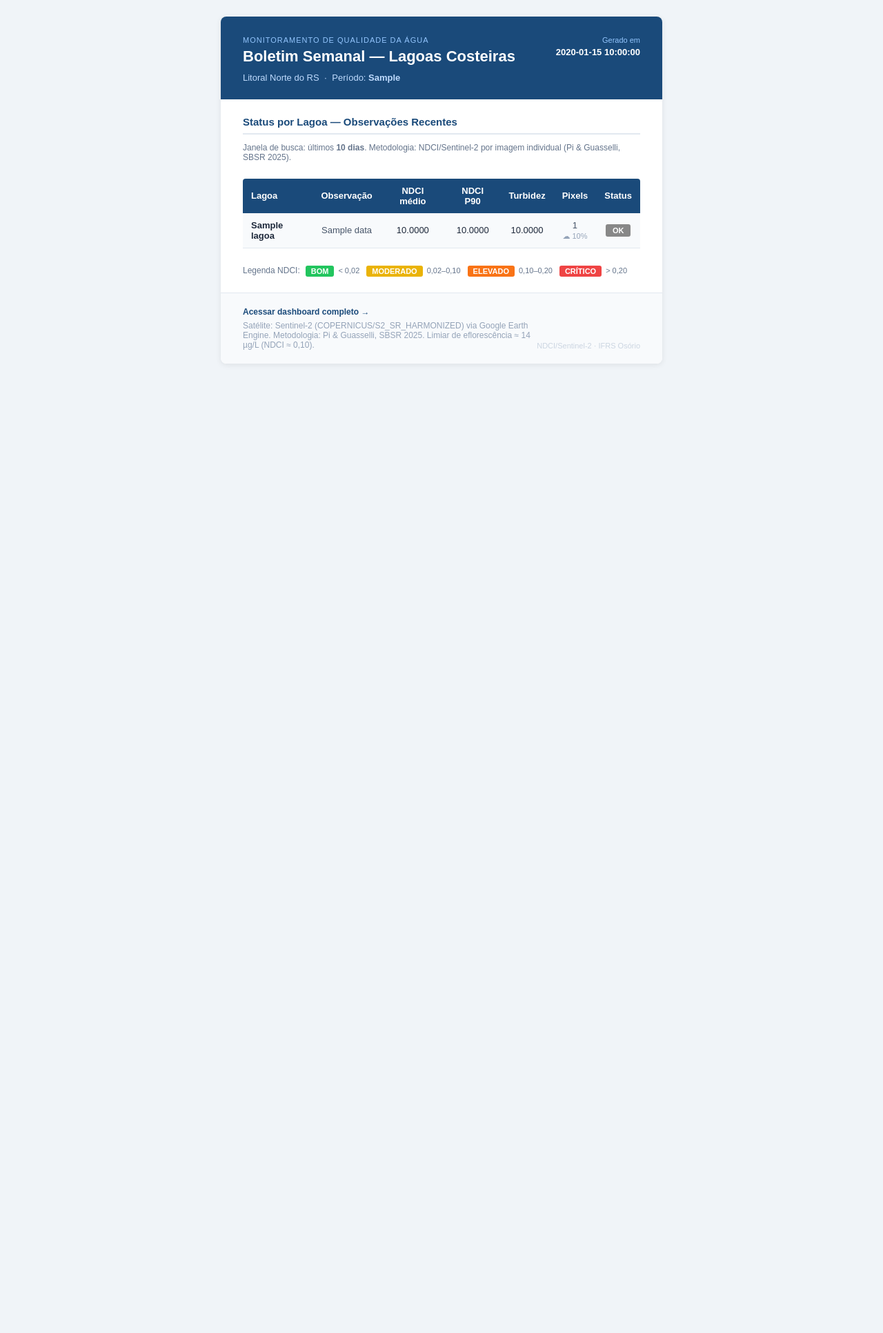
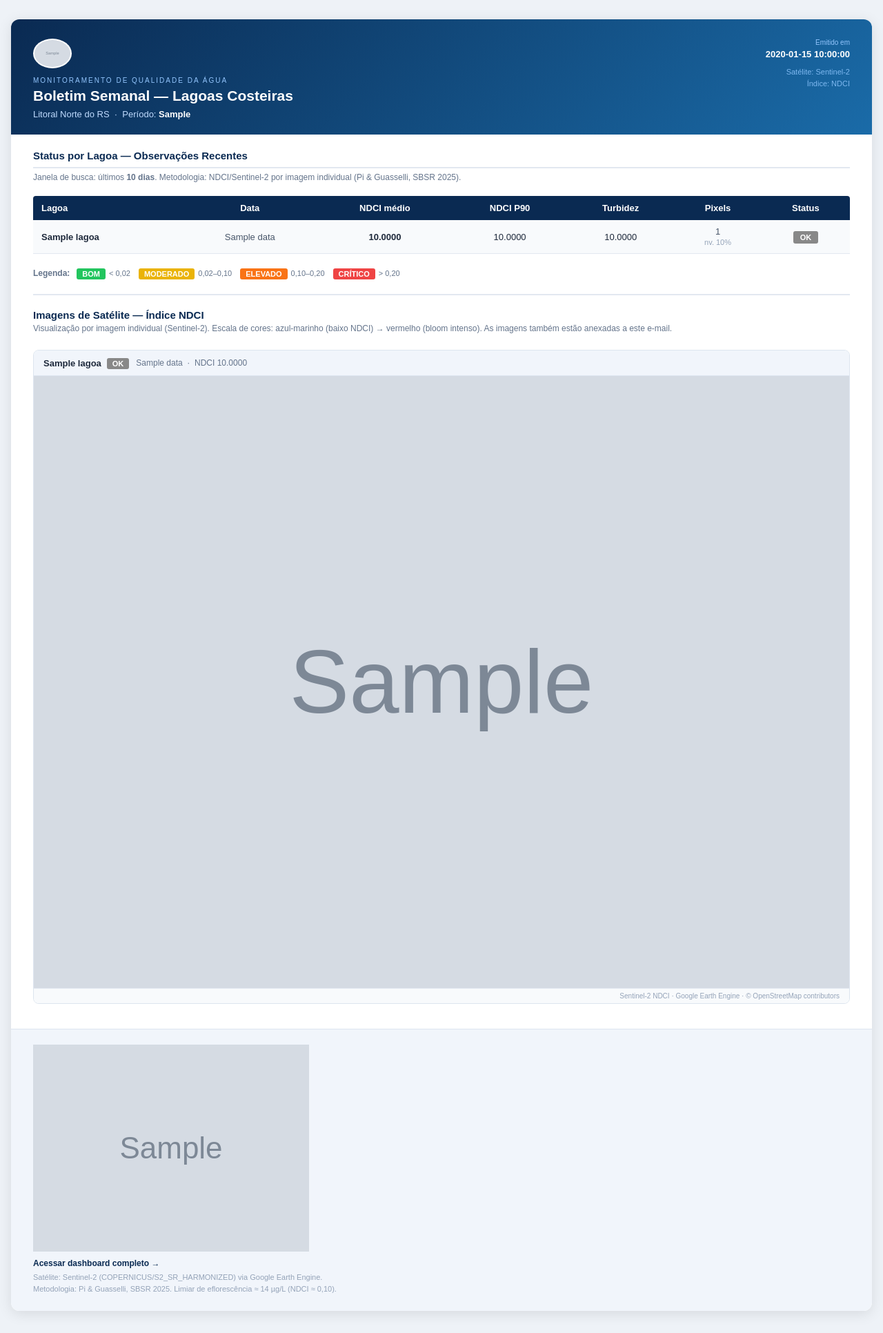
Before and after one commit to drklucas/lagoas, a Python web app: template artefacts/ndci_sentinel2/notifications/templates/weekly_report.html.j2 in a window 1280 px wide. Shown: the whole page at 69% size. Before the commit the page ends 507 px from the top, so only its background shows below. Run offline with Jinja, Linux system fonts and the light colour scheme; the template is opened without the code that fills it: most values are stand-ins (such as "Sample title", 1, 10 or a date in 2020); grey boxes marked "Sample" are stand-in pictures.

Commit message:
:sparkles: feat: ultimos ajustes do relatoiro

```diff
--- a/artefacts/ndci_sentinel2/notifications/templates/weekly_report.html.j2
+++ b/artefacts/ndci_sentinel2/notifications/templates/weekly_report.html.j2
@@ -4,37 +4,63 @@
 <meta charset="UTF-8" />
 <meta name="viewport" content="width=device-width, initial-scale=1.0" />
 <title>{{ subject }}</title>
+<style>
+  /* WeasyPrint: restringe imagens ao container e define tamanho de página */
+  @page { size: A4 portrait; margin: 1.2cm 1.5cm; }
+  img   { max-width: 100% !important; height: auto !important; }
+  table { max-width: 100% !important; }
+</style>
 </head>
-<body style="margin:0;padding:0;background-color:#f0f4f8;font-family:Arial,Helvetica,sans-serif;font-size:14px;color:#1a202c;">
+<body style="margin:0;padding:0;background-color:#eef2f7;
+             font-family:Arial,Helvetica,sans-serif;font-size:14px;color:#1a202c;">
 
-<table width="100%" cellpadding="0" cellspacing="0" border="0" style="background-color:#f0f4f8;">
+<table width="100%" cellpadding="0" cellspacing="0" border="0"
+       style="background-color:#eef2f7;">
   <tr>
-    <td align="center" style="padding:24px 16px;">
+    <td align="center" style="padding:28px 16px 32px;">
 
-      <!-- Container principal -->
-      <table width="640" cellpadding="0" cellspacing="0" border="0"
-             style="max-width:640px;width:100%;background-color:#ffffff;border-radius:8px;
-                    box-shadow:0 2px 8px rgba(0,0,0,0.08);overflow:hidden;">
+      <!-- ── Wrapper 600 px ───────────────────────────────────────────────── -->
+      <table width="600" cellpadding="0" cellspacing="0" border="0"
+             style="max-width:600px;width:100%;background-color:#ffffff;
+                    border-radius:12px;
+                    box-shadow:0 4px 20px rgba(0,0,0,0.10);overflow:hidden;">
 
-        <!-- Cabeçalho -->
+        <!-- ── Cabeçalho ──────────────────────────────────────────────────── -->
         <tr>
-          <td style="background-color:#1a4a7a;padding:28px 32px 24px;">
+          <td style="background:linear-gradient(135deg,#0a2a52 0%,#1a6ba8 100%);
+                     padding:28px 32px 22px;">
             <table width="100%" cellpadding="0" cellspacing="0" border="0">
               <tr>
-                <td>
-                  <p style="margin:0 0 4px 0;font-size:11px;color:#93c5fd;text-transform:uppercase;
-                             letter-spacing:1px;">Monitoramento de Qualidade da Água</p>
-                  <h1 style="margin:0;font-size:22px;color:#ffffff;font-weight:700;line-height:1.3;">
+                <td valign="top">
+                  {% if logo_project_b64 %}
+                  <img src="{{ logo_project_b64 }}"
+                       alt="Sistema de Monitoramento"
+                       style="display:block;width:52px;height:52px;
+                              margin-bottom:12px;border-radius:50%;
+                              background:#fff;padding:2px;" />
+                  {% endif %}
+                  <p style="margin:0 0 3px;font-size:10px;color:#93c5fd;
+                             text-transform:uppercase;letter-spacing:2px;">
+                    Monitoramento de Qualidade da Água
+                  </p>
+                  <h1 style="margin:0;font-size:21px;color:#ffffff;
+                             font-weight:700;line-height:1.3;">
                     Boletim Semanal — Lagoas Costeiras
                   </h1>
-                  <p style="margin:8px 0 0 0;font-size:13px;color:#bfdbfe;">
-                    Litoral Norte do RS &nbsp;·&nbsp; Período: <strong>{{ report_period }}</strong>
+                  <p style="margin:6px 0 0;font-size:13px;color:#bfdbfe;">
+                    Litoral Norte do RS &nbsp;·&nbsp;
+                    Período: <strong style="color:#fff;">{{ report_period }}</strong>
                   </p>
                 </td>
-                <td align="right" valign="top" style="white-space:nowrap;">
-                  <p style="margin:0;font-size:11px;color:#93c5fd;">Gerado em</p>
-                  <p style="margin:4px 0 0 0;font-size:13px;color:#ffffff;font-weight:600;">
-                    {{ generated_at }}
+                <td align="right" valign="top"
+                    style="white-space:nowrap;padding-left:16px;">
+                  <p style="margin:0;font-size:10px;color:#93c5fd;">Emitido em</p>
+                  <p style="margin:4px 0 0;font-size:13px;color:#ffffff;
+                             font-weight:600;">{{ generated_at }}</p>
+                  <p style="margin:10px 0 0;font-size:11px;color:#7eb8f0;
+                             line-height:1.5;">
+                    Satélite: Sentinel-2<br/>
+                    Índice: NDCI
                   </p>
                 </td>
               </tr>
@@ -42,36 +68,33 @@
           </td>
         </tr>
 
-        <!-- Bloco de alertas críticos / elevados -->
+        <!-- ── Card de alerta (crítico / elevado) ─────────────────────────── -->
         {% set alert_lagoas = lagoas | selectattr("status", "in", ["critico", "elevado"]) | list %}
         {% if alert_lagoas %}
         <tr>
-          <td style="padding:0 32px;">
+          <td style="padding:16px 32px 0;">
             <table width="100%" cellpadding="0" cellspacing="0" border="0"
-                   style="margin-top:20px;background-color:#fff7ed;border-left:4px solid #ea580c;
-                          border-radius:4px;padding:16px;">
+                   style="background-color:#fff7ed;border-left:4px solid #ea580c;
+                          border-radius:6px;">
               <tr>
-                <td style="padding:16px;">
-                  <p style="margin:0 0 8px 0;font-size:13px;font-weight:700;color:#9a3412;">
+                <td style="padding:14px 16px;">
+                  <p style="margin:0 0 10px;font-size:13px;font-weight:700;
+                             color:#9a3412;">
                     ⚠ ATENÇÃO — Lagoas com nível elevado ou crítico de clorofila
                   </p>
                   {% for lg in alert_lagoas %}
-                  <table width="100%" cellpadding="0" cellspacing="0" border="0"
-                         style="margin-bottom:6px;">
-                    <tr>
-                      <td style="font-size:13px;color:#7c2d12;">
+                  <p style="margin:0 0 5px;font-size:13px;color:#7c2d12;">
                     <strong>{{ lg.lagoa }}</strong>
                     &nbsp;·&nbsp;
                     NDCI médio: <strong>{{ "%.4f"|format(lg.ndci_mean) if lg.ndci_mean is not none else "—" }}</strong>
                     &nbsp;·&nbsp;
                     <span style="background-color:{{ lg.status_color }};color:#fff;
-                                     padding:2px 8px;border-radius:3px;font-size:11px;font-weight:700;">
+                                 padding:1px 8px;border-radius:3px;
+                                 font-size:11px;font-weight:700;">
                       {{ lg.status | upper }}
                     </span>
                     &nbsp;·&nbsp; Observação: <strong>{{ lg.data }}</strong>
-                      </td>
-                    </tr>
-                  </table>
+                  </p>
                   {% endfor %}
                 </td>
               </tr>
@@ -80,14 +103,17 @@
         </tr>
         {% endif %}
 
-        <!-- Seção: tabela de status por lagoa -->
+        <!-- ── Seção: tabela de status ────────────────────────────────────── -->
+        {% set active_lagoas = lagoas | rejectattr("sem_observacao_recente") | list %}
+        {% if active_lagoas %}
         <tr>
-          <td style="padding:24px 32px 8px;">
-            <h2 style="margin:0 0 12px 0;font-size:15px;font-weight:700;color:#1a4a7a;
-                       border-bottom:2px solid #e2e8f0;padding-bottom:8px;">
+          <td style="padding:22px 32px 6px;">
+            <h2 style="margin:0 0 6px;font-size:15px;font-weight:700;
+                       color:#0a2a52;border-bottom:2px solid #e2e8f0;
+                       padding-bottom:8px;">
               Status por Lagoa — Observações Recentes
             </h2>
-            <p style="margin:0 0 16px 0;font-size:12px;color:#64748b;">
+            <p style="margin:0 0 14px;font-size:12px;color:#64748b;">
               Janela de busca: últimos <strong>{{ lookback_days }} dias</strong>.
               Metodologia: NDCI/Sentinel-2 por imagem individual
               (Pi &amp; Guasselli, SBSR 2025).
@@ -95,15 +121,14 @@
           </td>
         </tr>
         <tr>
-          <td style="padding:0 32px 24px;">
+          <td style="padding:0 32px 20px;">
             <table width="100%" cellpadding="0" cellspacing="0" border="0"
                    style="border-collapse:collapse;font-size:13px;">
-              <!-- Cabeçalho da tabela -->
-              <tr style="background-color:#1a4a7a;color:#ffffff;">
+              <tr style="background-color:#0a2a52;color:#ffffff;">
                 <th style="padding:10px 12px;text-align:left;font-weight:600;
                            border-radius:4px 0 0 0;">Lagoa</th>
                 <th style="padding:10px 12px;text-align:center;font-weight:600;">
-                  Observação</th>
+                  Data</th>
                 <th style="padding:10px 12px;text-align:center;font-weight:600;">
                   NDCI médio</th>
                 <th style="padding:10px 12px;text-align:center;font-weight:600;">
@@ -115,134 +140,204 @@
                 <th style="padding:10px 12px;text-align:center;font-weight:600;
                            border-radius:0 4px 0 0;">Status</th>
               </tr>
-
-              {% for lg in lagoas %}
+              {% for lg in active_lagoas %}
               <tr style="background-color:{{ '#f8fafc' if loop.index is odd else '#ffffff' }};
                          border-bottom:1px solid #e2e8f0;">
-                <td style="padding:10px 12px;font-weight:600;color:#1e293b;">
+                <td style="padding:9px 12px;font-weight:600;color:#1e293b;">
                   {{ lg.lagoa }}
                 </td>
-                <td style="padding:10px 12px;text-align:center;color:#475569;">
-                  {% if lg.sem_observacao_recente %}
-                    <span style="color:#94a3b8;font-style:italic;">Sem dados recentes</span>
-                  {% else %}
+                <td style="padding:9px 12px;text-align:center;color:#475569;">
                   {{ lg.data }}
-                  {% endif %}
                 </td>
-                <td style="padding:10px 12px;text-align:center;color:#1e293b;">
+                <td style="padding:9px 12px;text-align:center;font-weight:600;
+                           color:#1e293b;">
                   {{ "%.4f"|format(lg.ndci_mean) if lg.ndci_mean is not none else "—" }}
                 </td>
-                <td style="padding:10px 12px;text-align:center;color:#1e293b;">
+                <td style="padding:9px 12px;text-align:center;color:#1e293b;">
                   {{ "%.4f"|format(lg.ndci_p90) if lg.ndci_p90 is not none else "—" }}
                 </td>
-                <td style="padding:10px 12px;text-align:center;color:#1e293b;">
+                <td style="padding:9px 12px;text-align:center;color:#1e293b;">
                   {{ "%.4f"|format(lg.ndti_mean) if lg.ndti_mean is not none else "—" }}
                 </td>
-                <td style="padding:10px 12px;text-align:center;color:#475569;">
+                <td style="padding:9px 12px;text-align:center;color:#475569;">
                   {% if lg.n_pixels is not none %}
                     {{ "{:,}".format(lg.n_pixels) }}
                     {% if lg.cloud_pct is not none %}
                     <br/><span style="font-size:11px;color:#94a3b8;">
-                        ☁ {{ "%.0f"|format(lg.cloud_pct) }}%
+                      nv. {{ "%.0f"|format(lg.cloud_pct) }}%
                     </span>
                     {% endif %}
                   {% else %}
                     —
                   {% endif %}
                 </td>
-                <td style="padding:10px 12px;text-align:center;">
-                  {% if lg.sem_observacao_recente %}
-                    <span style="background-color:#94a3b8;color:#fff;
-                                 padding:3px 10px;border-radius:3px;font-size:11px;font-weight:700;">
-                      SEM DADOS
-                    </span>
-                  {% else %}
+                <td style="padding:9px 12px;text-align:center;">
                   <span style="background-color:{{ lg.status_color }};color:#fff;
-                                 padding:3px 10px;border-radius:3px;font-size:11px;font-weight:700;">
+                               padding:3px 10px;border-radius:3px;
+                               font-size:11px;font-weight:700;">
                     {{ lg.status | upper }}
                   </span>
-                  {% endif %}
                 </td>
               </tr>
               {% endfor %}
             </table>
           </td>
         </tr>
+        {% endif %}
 
-        <!-- Legenda de cores -->
+        <!-- ── Legenda NDCI ───────────────────────────────────────────────── -->
         <tr>
-          <td style="padding:0 32px 24px;">
+          <td style="padding:0 32px 22px;">
             <table cellpadding="0" cellspacing="0" border="0">
               <tr>
-                <td style="font-size:12px;color:#64748b;padding-right:8px;">Legenda NDCI:</td>
-                <td style="padding-right:6px;">
+                <td style="font-size:12px;color:#64748b;font-weight:600;
+                           padding-right:10px;">
+                  Legenda:
+                </td>
+                <td style="padding-right:5px;">
                   <span style="background-color:#22c55e;color:#fff;padding:2px 8px;
-                               border-radius:3px;font-size:11px;font-weight:700;">BOM</span>
+                               border-radius:3px;font-size:11px;font-weight:700;">
+                    BOM
+                  </span>
                 </td>
-                <td style="font-size:11px;color:#64748b;padding-right:10px;">&lt; 0,02</td>
-                <td style="padding-right:6px;">
+                <td style="font-size:11px;color:#64748b;padding-right:12px;">
+                  &lt;&nbsp;0,02
+                </td>
+                <td style="padding-right:5px;">
                   <span style="background-color:#eab308;color:#fff;padding:2px 8px;
-                               border-radius:3px;font-size:11px;font-weight:700;">MODERADO</span>
+                               border-radius:3px;font-size:11px;font-weight:700;">
+                    MODERADO
+                  </span>
                 </td>
-                <td style="font-size:11px;color:#64748b;padding-right:10px;">0,02–0,10</td>
-                <td style="padding-right:6px;">
+                <td style="font-size:11px;color:#64748b;padding-right:12px;">
+                  0,02–0,10
+                </td>
+                <td style="padding-right:5px;">
                   <span style="background-color:#f97316;color:#fff;padding:2px 8px;
-                               border-radius:3px;font-size:11px;font-weight:700;">ELEVADO</span>
+                               border-radius:3px;font-size:11px;font-weight:700;">
+                    ELEVADO
+                  </span>
                 </td>
-                <td style="font-size:11px;color:#64748b;padding-right:10px;">0,10–0,20</td>
-                <td style="padding-right:6px;">
+                <td style="font-size:11px;color:#64748b;padding-right:12px;">
+                  0,10–0,20
+                </td>
+                <td style="padding-right:5px;">
                   <span style="background-color:#ef4444;color:#fff;padding:2px 8px;
-                               border-radius:3px;font-size:11px;font-weight:700;">CRÍTICO</span>
+                               border-radius:3px;font-size:11px;font-weight:700;">
+                    CRÍTICO
+                  </span>
                 </td>
-                <td style="font-size:11px;color:#64748b;">&gt; 0,20</td>
+                <td style="font-size:11px;color:#64748b;">&gt;&nbsp;0,20</td>
               </tr>
             </table>
           </td>
         </tr>
 
-        <!-- Nota sobre cobertura de nuvens -->
-        {% set sem_dados = lagoas | selectattr("sem_observacao_recente") | list %}
-        {% if sem_dados %}
+        <!-- ── Divisor ────────────────────────────────────────────────────── -->
+        {% set imaged_lagoas = active_lagoas | selectattr("map_image_b64") | list %}
+        {% if imaged_lagoas %}
         <tr>
-          <td style="padding:0 32px 20px;">
+          <td style="padding:0 32px 8px;">
             <table width="100%" cellpadding="0" cellspacing="0" border="0"
-                   style="background-color:#f1f5f9;border-radius:4px;">
+                   style="border-top:2px solid #e2e8f0;">
               <tr>
-                <td style="padding:12px 16px;font-size:12px;color:#475569;">
-                  <strong>Lagoas sem observação recente</strong>
-                  (janela de {{ lookback_days }} dias):
-                  {% for lg in sem_dados %}{{ lg.lagoa }}{% if not loop.last %}, {% endif %}{% endfor %}.
-                  Possíveis causas: cobertura de nuvens elevada ou passagem do satélite ainda
-                  não processada. O próximo boletim incluirá os dados assim que disponíveis.
+                <td style="padding-top:20px;">
+                  <h2 style="margin:0 0 4px;font-size:15px;font-weight:700;
+                             color:#0a2a52;">
+                    Imagens de Satélite — Índice NDCI
+                  </h2>
+                  <p style="margin:0 0 16px;font-size:12px;color:#64748b;">
+                    Visualização por imagem individual (Sentinel-2).
+                    Escala de cores: azul-marinho (baixo NDCI) → vermelho (bloom intenso).
+                    As imagens também estão anexadas a este e-mail.
+                  </p>
                 </td>
               </tr>
             </table>
           </td>
         </tr>
+
+        <!-- ── Cards de imagem por lagoa ─────────────────────────────────── -->
+        {% for lg in imaged_lagoas %}
+        <tr>
+          <td style="padding:0 32px {{ '20px' if loop.last else '0' }};">
+            <table width="100%" cellpadding="0" cellspacing="0" border="0"
+                   style="margin-bottom:16px;border:1px solid #dde5ef;
+                          border-radius:8px;overflow:hidden;">
+              <!-- Card header -->
+              <tr>
+                <td style="background-color:#f1f5fb;padding:10px 14px;
+                           border-bottom:1px solid #dde5ef;">
+                  <table cellpadding="0" cellspacing="0" border="0">
+                    <tr>
+                      <td style="font-size:13px;font-weight:700;color:#1e293b;
+                                 padding-right:8px;">
+                        {{ lg.lagoa }}
+                      </td>
+                      <td>
+                        <span style="background-color:{{ lg.status_color }};color:#fff;
+                                     padding:2px 8px;border-radius:3px;
+                                     font-size:11px;font-weight:700;">
+                          {{ lg.status | upper }}
+                        </span>
+                      </td>
+                      <td style="font-size:12px;color:#64748b;padding-left:10px;">
+                        {{ lg.data }}
+                        &nbsp;·&nbsp;
+                        NDCI&nbsp;{{ "%.4f"|format(lg.ndci_mean) if lg.ndci_mean is not none else "—" }}
+                      </td>
+                    </tr>
+                  </table>
+                </td>
+              </tr>
+              <!-- Imagem -->
+              <tr>
+                <td style="padding:0;line-height:0;">
+                  <img src="{{ lg.map_image_b64 }}"
+                       alt="Mapa NDCI — {{ lg.lagoa }}"
+                       width="536"
+                       style="display:block;width:100%;height:auto;
+                              max-width:536px;" />
+                </td>
+              </tr>
+              <!-- Card footer com atribuição -->
+              <tr>
+                <td style="background-color:#f8fafc;padding:5px 14px;
+                           border-top:1px solid #e2e8f0;">
+                  <p style="margin:0;font-size:10px;color:#94a3b8;text-align:right;">
+                    Sentinel-2 NDCI · Google Earth Engine · © OpenStreetMap contributors
+                  </p>
+                </td>
+              </tr>
+            </table>
+          </td>
+        </tr>
+        {% endfor %}
         {% endif %}
 
-        <!-- Rodapé -->
+        <!-- ── Rodapé ──────────────────────────────────────────────────────── -->
         <tr>
-          <td style="background-color:#f8fafc;border-top:1px solid #e2e8f0;
-                     padding:20px 32px;border-radius:0 0 8px 8px;">
+          <td style="background-color:#f1f5fb;border-top:1px solid #dde5ef;
+                     padding:22px 32px;border-radius:0 0 12px 12px;">
             <table width="100%" cellpadding="0" cellspacing="0" border="0">
               <tr>
-                <td style="font-size:12px;color:#64748b;">
-                  <p style="margin:0 0 6px 0;">
+                <td valign="middle">
+                  {% if logo_ifrs_b64 %}
+                  <img src="{{ logo_ifrs_b64 }}"
+                       alt="Instituto Federal de Educação, Ciência e Tecnologia do Rio Grande do Sul"
+                       style="display:block;height:24px;width:auto;
+                              max-width:180px;margin-bottom:10px;" />
+                  {% endif %}
+                  <p style="margin:0 0 5px;font-size:12px;">
                     <a href="https://drklucas.github.io/lagoas/"
-                       style="color:#1a4a7a;font-weight:600;text-decoration:none;">
+                       style="color:#0a2a52;font-weight:600;text-decoration:none;">
                       Acessar dashboard completo →
                     </a>
                   </p>
-                  <p style="margin:0;color:#94a3b8;">
-                    Satélite: Sentinel-2 (COPERNICUS/S2_SR_HARMONIZED) via Google Earth Engine.
+                  <p style="margin:0;font-size:11px;color:#94a3b8;line-height:1.6;">
+                    Satélite: Sentinel-2 (COPERNICUS/S2_SR_HARMONIZED) via Google Earth Engine.<br/>
                     Metodologia: Pi &amp; Guasselli, SBSR 2025.
-                    Limiar de eflorescência ≈ 14 µg/L (NDCI ≈ 0,10).
-                  </p>
-                </td>
-                <td align="right" valign="bottom" style="white-space:nowrap;">
-                  <p style="margin:0;font-size:11px;color:#cbd5e1;">
-                    NDCI/Sentinel-2 · IFRS Osório
+                    Limiar de eflorescência ≈ 14&nbsp;µg/L (NDCI ≈ 0,10).
                   </p>
                 </td>
               </tr>
--- a/artefacts/ndci_sentinel2/requirements.txt
+++ b/artefacts/ndci_sentinel2/requirements.txt
@@ -22,3 +22,4 @@ Pillow>=10.3.0
 # Relatórios e scheduler
 APScheduler>=3.10.0          # agendamento de jobs (collect_recent + send_weekly_report)
 Jinja2>=3.1.0                # templates HTML para o corpo do e-mail
+weasyprint>=60.0             # geração de PDF a partir do HTML do relatório
--- a/artefacts/ndci_sentinel2/scheduler/report_scheduler.py
+++ b/artefacts/ndci_sentinel2/scheduler/report_scheduler.py
@@ -154,11 +154,15 @@ def job_send_weekly_report(force: bool = False) -> dict:
             report_period=period,
         )
 
-        # Envia o e-mail
+        # Envia o e-mail com PDF e imagens de satélite em anexo
+        iso_period = period.replace("-", "_")
         send_email(
             subject=payload.subject,
             html_body=payload.html,
             recipients=REPORT_RECIPIENTS,
+            pdf_attachment=payload.pdf_bytes,
+            pdf_filename=f"relatorio_ndci_{iso_period}.pdf",
+            image_attachments=payload.image_attachments,
         )
 
         # Registra o envio bem-sucedido
```
Also changed, not shown: artefacts/ndci_sentinel2/notifications/email_sender.py (+61 -26 lines), artefacts/ndci_sentinel2/notifications/report_builder.py (+293 -43 lines), .claude/settings.local.json, artefacts/ndci_sentinel2/notifications/assets/logo_ifrs.png (added), artefacts/ndci_sentinel2/notifications/assets/logo_project.png (added), 1 other file. Lines whose indentation alone changed are shown as unchanged.
